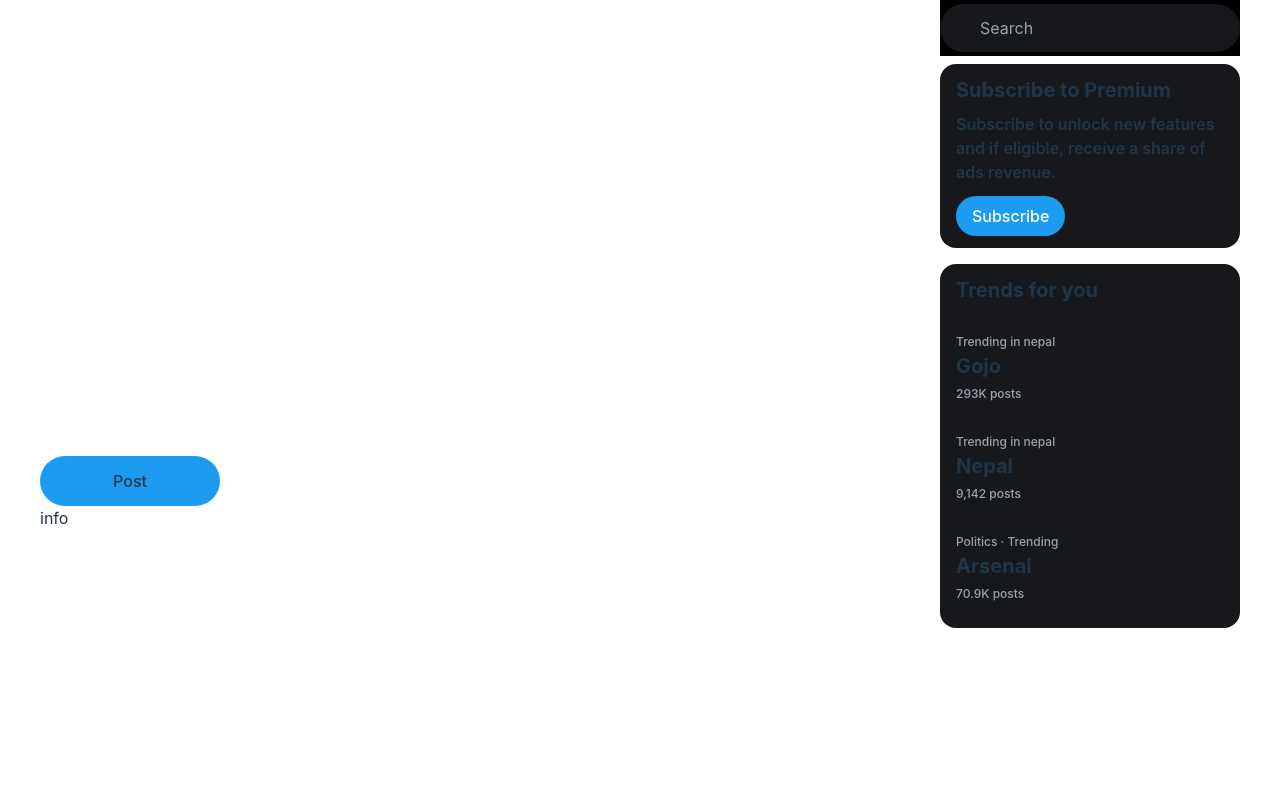
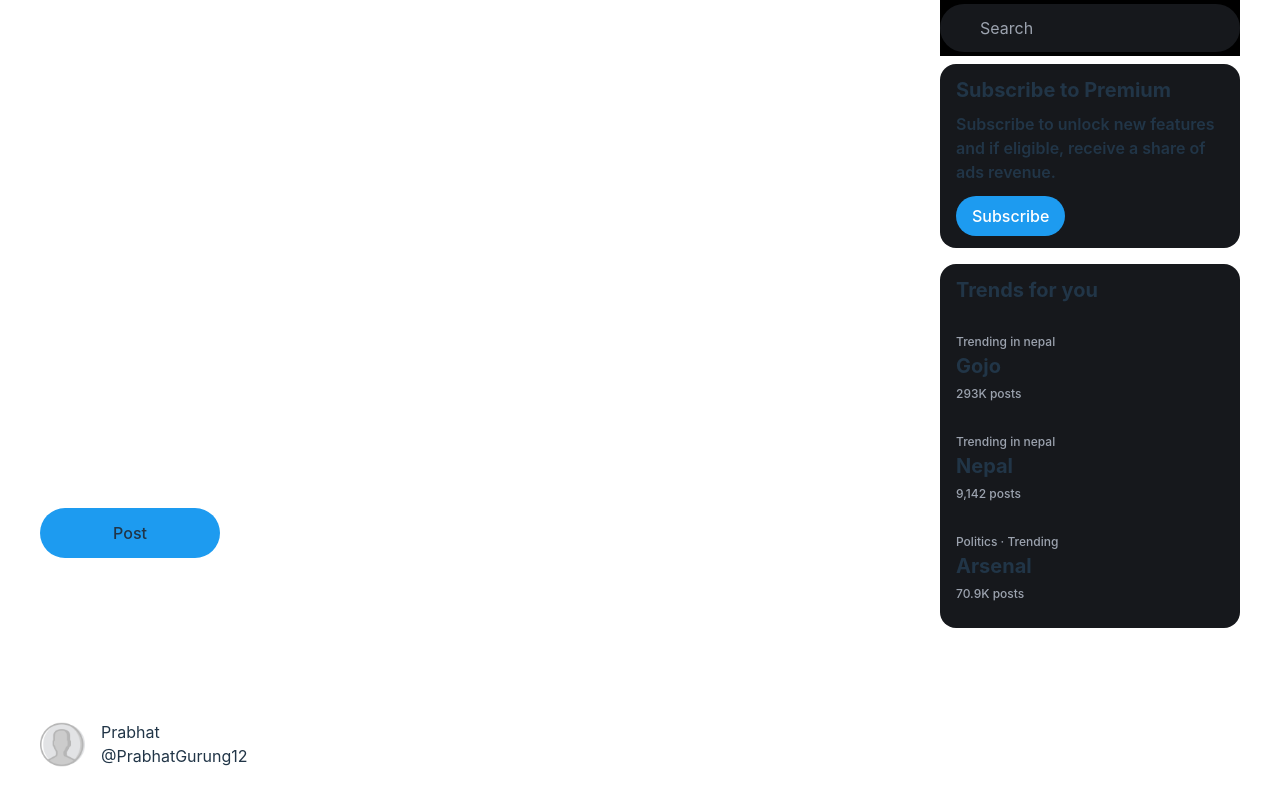
Before and after one commit to Prabhatgrg/Twitter-Clone, a React (Vite) app: page / in a window 1280 px wide. Built offline with nearby package versions, Linux system fonts and the light colour scheme; some icons are missing.

Commit message:
User Account Info done

```diff
--- a/src/components/sidebar/Sidebar.jsx
+++ b/src/components/sidebar/Sidebar.jsx
@@ -1,3 +1,4 @@
+import user from "../../assets/img/default-user.png";
 import logo from "../../assets/img/logo.svg";
 import { RiHome7Fill } from "react-icons/ri";
 import { AiOutlineSearch } from "react-icons/ai";
@@ -14,9 +15,10 @@ import styles from "./Sidebar.module.css";
 const Sidebar = () => {
   return (
     <>
-      <div className="mainSidebar flex-col gap-4">
+      <div className="main-sidebar flex-col">
         <div className={styles.sidebar}>
-          <Link to="#" className="py-2 inline-block">
+          <div className="main-sidebar-content">
+            <Link to="#" className="py-2 px-3 inline-block">
               <img src={logo} alt="Main logo" />
             </Link>
             <ul>
@@ -75,14 +77,26 @@ const Sidebar = () => {
                 </Link>
               </li>
             </ul>
-          <div className="postButton mt-4">
+            <div className="post-button mt-4">
               <button className="bg-primary w-3/5 px-5 py-3 rounded-full hover:bg-primary-hover">
                 Post
               </button>
             </div>
           </div>
-        <div className="userAccountinfo">
-          info
+        </div>
+
+        <div className="main-useraccount-info flex items-center gap-4">
+          <div className={ styles.useraccountImg }>
+            <img src={ user } alt="User" />
+          </div>
+          <div className="useraccount-details">
+            <div className="user">
+              <span>Prabhat</span>
+            </div>
+            <div className="username">
+              <span>@PrabhatGurung12</span>
+            </div>
+          </div>
         </div>
       </div>
     </>
--- a/src/components/sidebar/Sidebar.module.css
+++ b/src/components/sidebar/Sidebar.module.css
@@ -1,3 +1,9 @@
+.sidebar{
+  display: flex;
+  flex-direction: column;
+  justify-content: space-between;
+  height: 90vh;
+}
 .sidebar ul a {
   display: flex;
   align-items: center;
@@ -6,14 +12,29 @@
   list-style-type: none;
 }
 
-ul{
+.sidebar ul {
   display: flex;
   flex-direction: column;
-  gap: 1rem;
+  align-items: start;
   font-family: "Segoe UI", Roboto, Helvetica, Arial, sans-serif;
   font-size: 20px;
 }
 
-svg{
+.sidebar li{
+  padding: 10px 30px 10px 12px;
+  border-radius: 2rem;
+}
+
+.sidebar li:hover {
+  background-color: #181818;
+}
+
+svg {
   font-size: 25px;
 }
+
+.useraccountImg img{
+  width: 45px;
+  height: 45px;
+  object-fit: cover;
+}
--- a/tailwind.config.js
+++ b/tailwind.config.js
@@ -8,6 +8,7 @@ export default {
                 "dark": "#16181C",
                 "dark-hover": "#1D1F23",
                 "gray": "#53575D",
+                "gray-hover": "#e7e9ea"
             },
         },
     },
```
Also changed, not shown: src/assets/img/default-user.png (added). Lines whose indentation alone changed are shown as unchanged.
